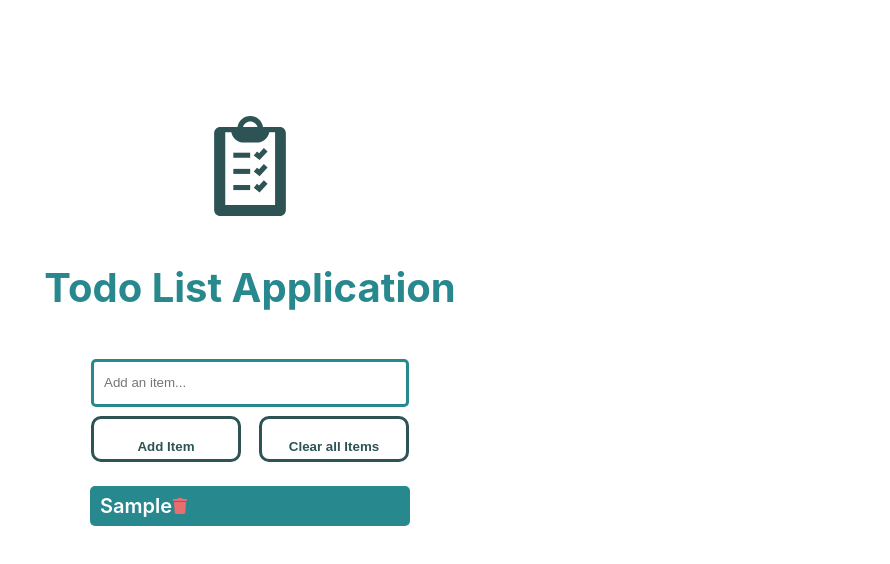
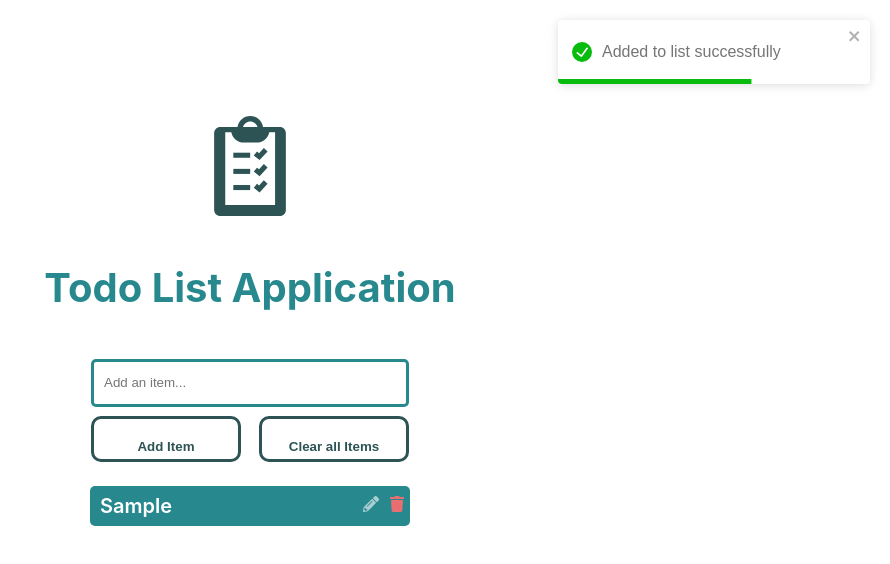
Before and after one commit to IamTalha-Sajid/todo-app-react, a React (Create React App) app: page / in a window 1280 px wide. Both pictures are taken after typing "Sample" into the empty fields and a click on the button "Add Item". Shown: the top 564 px of the page, without its empty margins (390-1280 px from the left). Built offline with nearby package versions, Linux system fonts and the light colour scheme.

Commit message:
Added update list functionality and CSS Fixes

```diff
--- a/package.json
+++ b/package.json
@@ -16,6 +16,7 @@
     "react-dom": "^18.2.0",
     "react-icons": "^4.7.1",
     "react-scripts": "5.0.1",
+    "react-toastify": "^9.1.1",
     "web-vitals": "^2.1.4"
   },
   "scripts": {
--- a/src/App.css
+++ b/src/App.css
@@ -67,7 +67,8 @@
   align-items: center;
   flex-direction: row;
   background-color: rgba(39,136,142,255);
-  margin: 5px
+  margin: 5px;
+  justify-content: space-between;
 }
 
 .todo-item:hover{
@@ -97,8 +98,16 @@
   margin: 10px;
 }
 
-.icon {
+.delete-icon {
   color: #e96e71;
   align-items: right;
   cursor: grab;
+  margin: 5px;
 }
+
+.update-icon {
+  color: #abced2;
+  align-items: right;
+  cursor: grab;
+  margin: 5px;
+}
--- a/src/App.js
+++ b/src/App.js
@@ -1,37 +1,80 @@
-import React from 'react';
+import React, { useEffect } from 'react';
 import logo from './todo-list.svg';
+import { toast, ToastContainer } from 'react-toastify';
+import "react-toastify/dist/ReactToastify.css";
 import './App.css';
-import { FaTrash } from 'react-icons/fa';
+import { FaTrash, FaPencilAlt } from 'react-icons/fa';
+
+// toast.configure()
 
 function App() {
 
   const [todoText, setTodoText] = React.useState("");
   const [todoList, setTodoList] = React.useState([]);
+  const [updateStatus, setUpdateStatus] = React.useState(false);
+  console.log(todoText);
+
+  useEffect(() => {
+  }, [todoText]);
 
   const addList = () => {
     if (todoText === "") {
-      alert("Please enter a todo item");
+      toast.error("Input field cannot be empty")
     }
     else {
       setTodoList([...todoList, todoText]);
       setTodoText("");
+      toast.success("Added to list successfully")
     }
   };
 
   const clearList = () => {
-    setTodoList([]);
+    if (todoList.length === 0) {
+      toast.error("No item to clear")
+    }
+    else {
+      setTodoList([]);
+      toast.info("Cleared list successfully")
+    }
   };
 
   const deleteItem = (id) => {
-    const updatedList = todoList.filter((item, ind) =>{
+    const updatedList = todoList.filter((item, ind) => {
       return ind !== id
     })
 
     setTodoList(updatedList);
+    toast.info("Deleted item successfully")
+  }
+
+  const editMode = (id) => {
+    setTodoText(todoList[id]);
+    setUpdateStatus(true)
+  }
+
+  const updateItem = () => {
+
+    let newArr = [...todoList];
+    let index;
+    console.log("todo text before loop", todoText)
+    for(let i=0; i< newArr.length ; i++){
+      if(todoText === newArr[i]){
+        index = i;
+      }
+    }
+
+    console.log(index);
+    newArr[index] = todoText;
+    setTodoList(newArr);
+    console.log("new array", todoList)
+    setTodoText("");
+    setUpdateStatus(false)
+    toast.success("Item updated successfully")
   }
 
   return (
     <div className="main-div">
+      <ToastContainer />
       <div className="center-div">
         <figure>
           <img className="logo" src={logo} alt="Todo List"></img>
@@ -43,7 +86,7 @@ function App() {
           <input className="input-field" type="text" placeholder="Add an item..." value={todoText} onChange={(e) => setTodoText(e.target.value)}></input>
         </div>
         <div className="button-div">
-          <button className="button" onClick={addList}>Add Item</button>
+          <button className="button" onClick={updateStatus === true ? () => updateItem() : () => addList()}>{updateStatus === true ? "Update Item" : "Add Item"}</button>
           <button className="button" onClick={clearList}>Clear all Items</button>
         </div>
         <div className="list-div">
@@ -53,7 +96,10 @@ function App() {
                 return (
                   <div className="todo-item" key={ind}>
                     <p className="todo-text">{item}</p>
-                    <FaTrash className="icon" onClick={() => deleteItem(ind)} alt="Delete Item"/>
+                    <div>
+                      <FaPencilAlt className="update-icon" onClick={() => editMode(ind)} alt="Update Item" />
+                      <FaTrash className="delete-icon" onClick={() => deleteItem(ind)} alt="Delete Item" />
+                    </div>
                   </div>
                 )
               })
```
Also changed, not shown: 1 other file (tests, documents, lock files or other folders).
